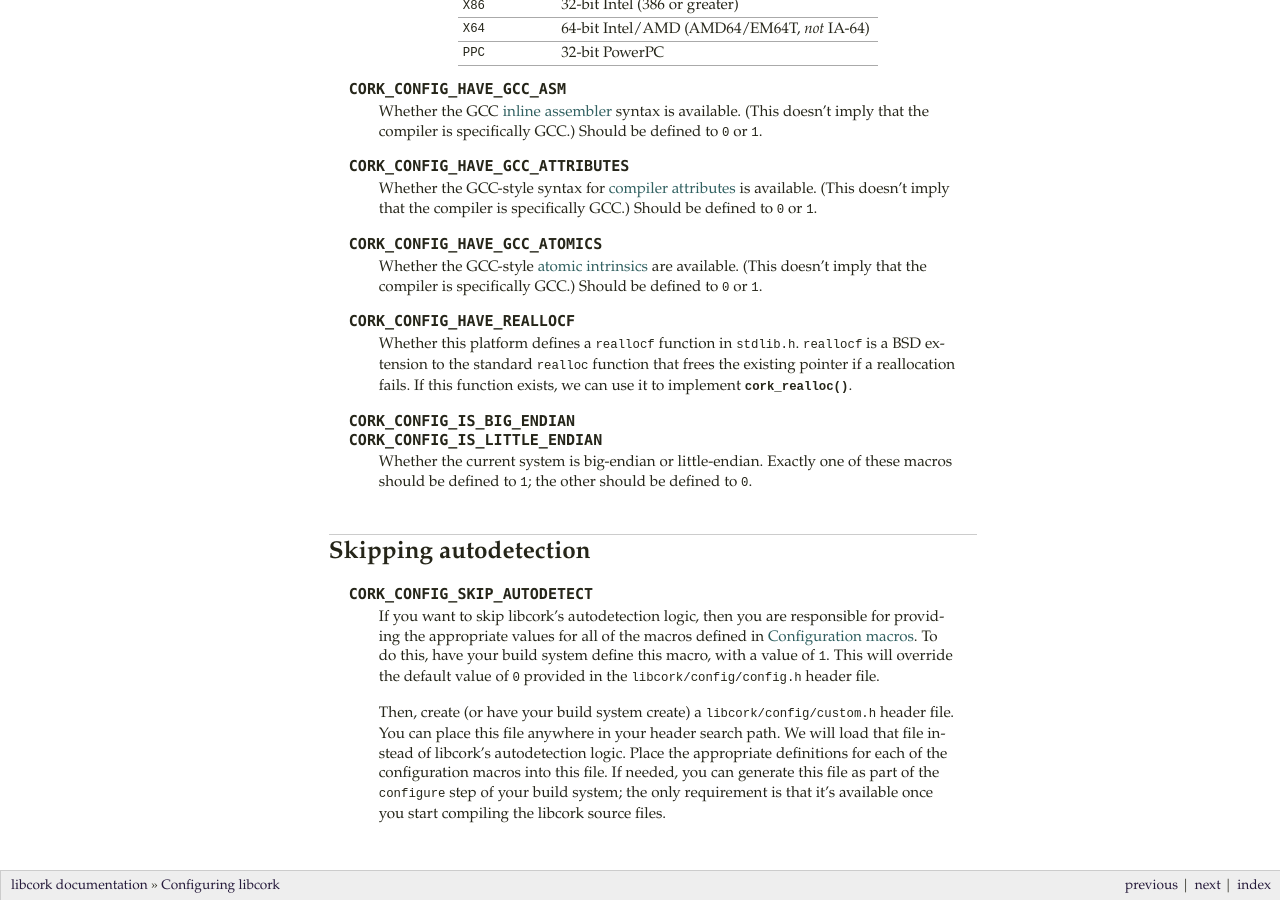
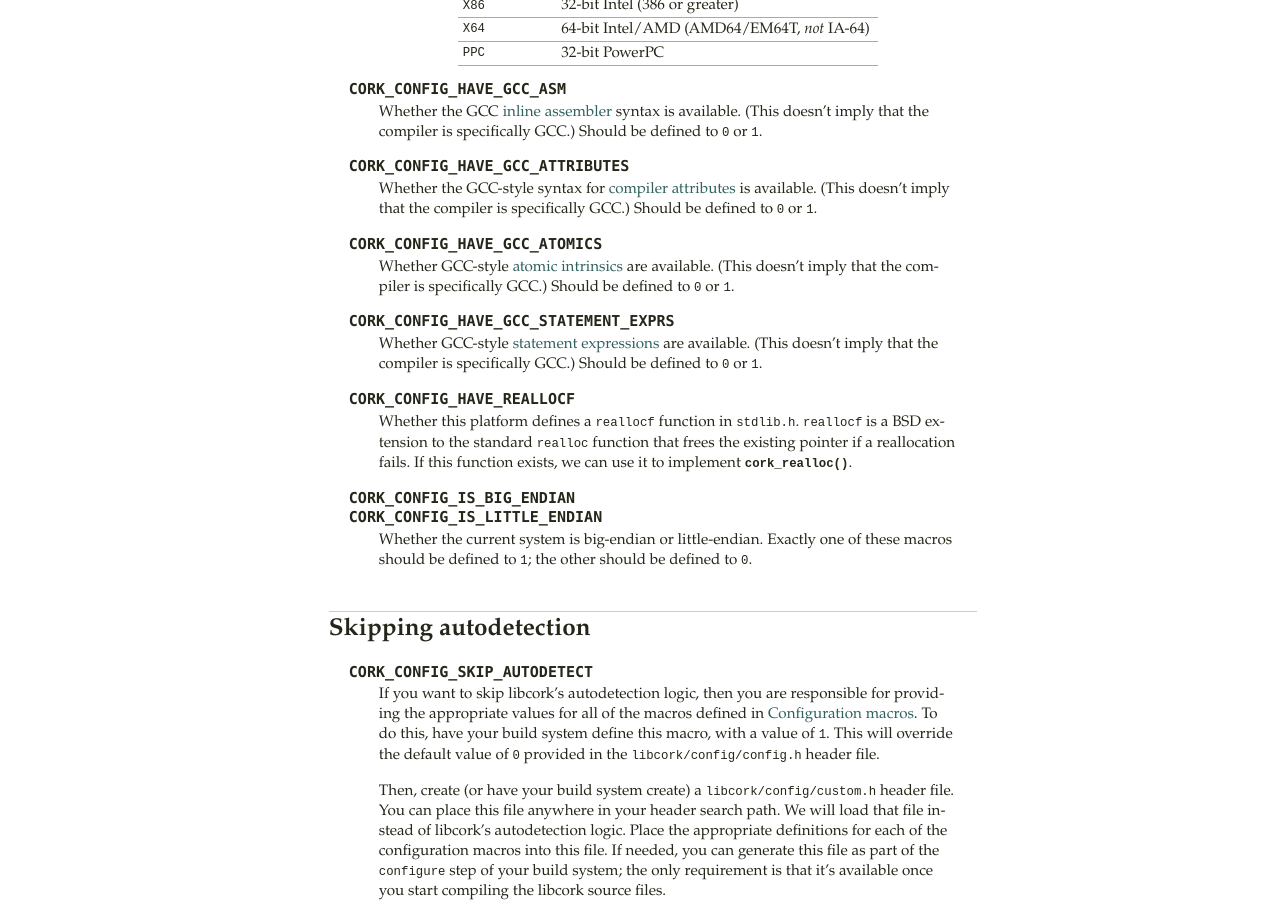
Before and after one commit to dcreager/libcork, a Sphinx documentation site: the page built from docs/config.rst, in a window 1280 px wide and 900 px high, scrolled down 854 px. Built offline with Sphinx 7.4.7, drawn with Linux system fonts in a browser that asks for light colours; pages that are not in the unit, such as notebooks, are missing from menus; the version number could not be read and is left out.

Commit message:
CORK_CONFIG_HAVE_GCC_STATEMENT_EXPR
This macro lets you know if GCC-style statement expressions are
available.

```diff
--- a/docs/config.rst
+++ b/docs/config.rst
@@ -77,16 +77,25 @@
    (This doesn't imply that the compiler is specifically GCC.)  Should
    be defined to ``0`` or ``1``.
 
-   .. _compiler attributes: http://gcc.gnu.org/onlinedocs/gcc-4.1.2/gcc/Attribute-Syntax.html
+   .. _compiler attributes: http://gcc.gnu.org/onlinedocs/gcc/Attribute-Syntax.html
 
 
 .. macro:: CORK_CONFIG_HAVE_GCC_ATOMICS
 
-   Whether the GCC-style `atomic intrinsics`_ are available.
+   Whether GCC-style `atomic intrinsics`_ are available.  (This doesn't
+   imply that the compiler is specifically GCC.)  Should be defined to
+   ``0`` or ``1``.
+
+   .. _atomic intrinsics: http://gcc.gnu.org/onlinedocs/gcc-4.1.2/gcc/Atomic-Builtins.html
+
+
+.. macro:: CORK_CONFIG_HAVE_GCC_STATEMENT_EXPRS
+
+   Whether GCC-style `statement expressions`_ are available.
    (This doesn't imply that the compiler is specifically GCC.)  Should
    be defined to ``0`` or ``1``.
 
-   .. _atomic intrinsics: http://gcc.gnu.org/onlinedocs/gcc-4.1.2/gcc/Atomic-Builtins.html
+   .. _statement expressions: http://gcc.gnu.org/onlinedocs/gcc/Statement-Exprs.html
 
 
 .. macro:: CORK_CONFIG_HAVE_REALLOCF
```
Also changed, not shown: 5 other files.
